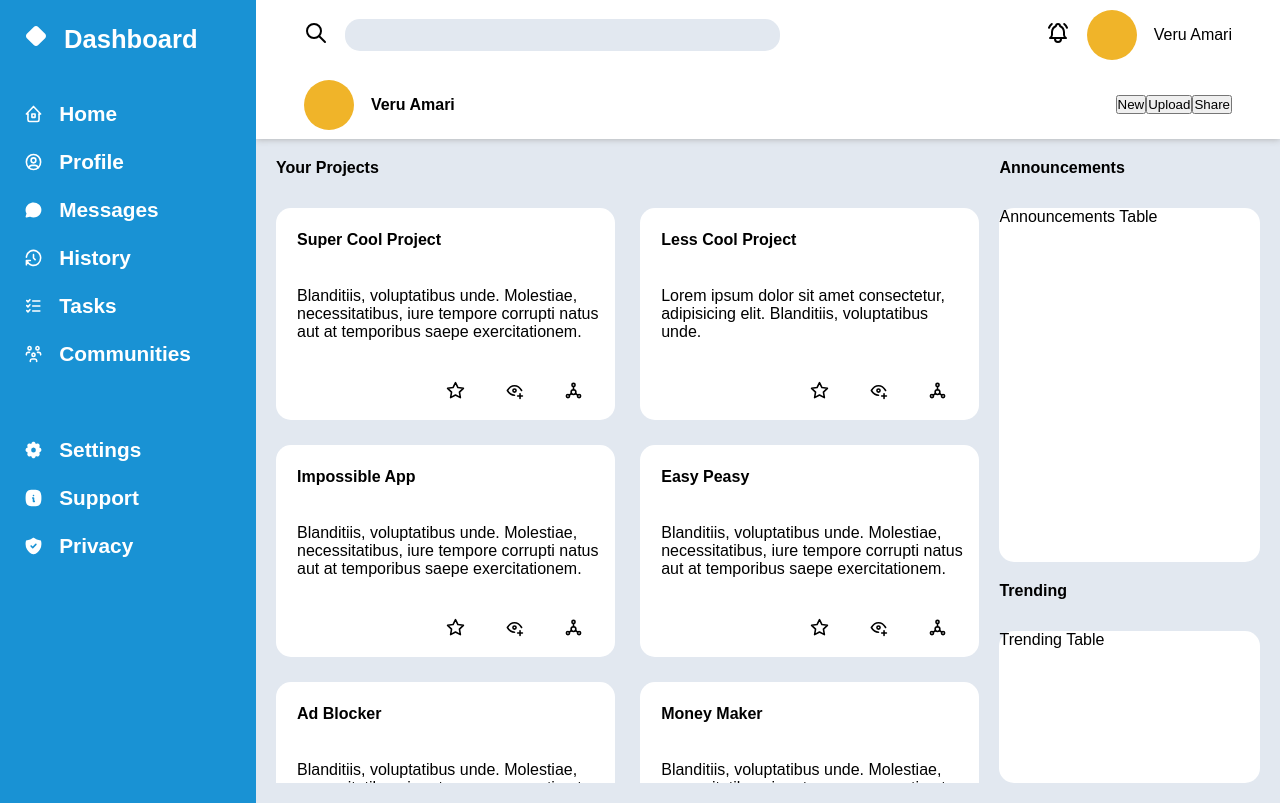
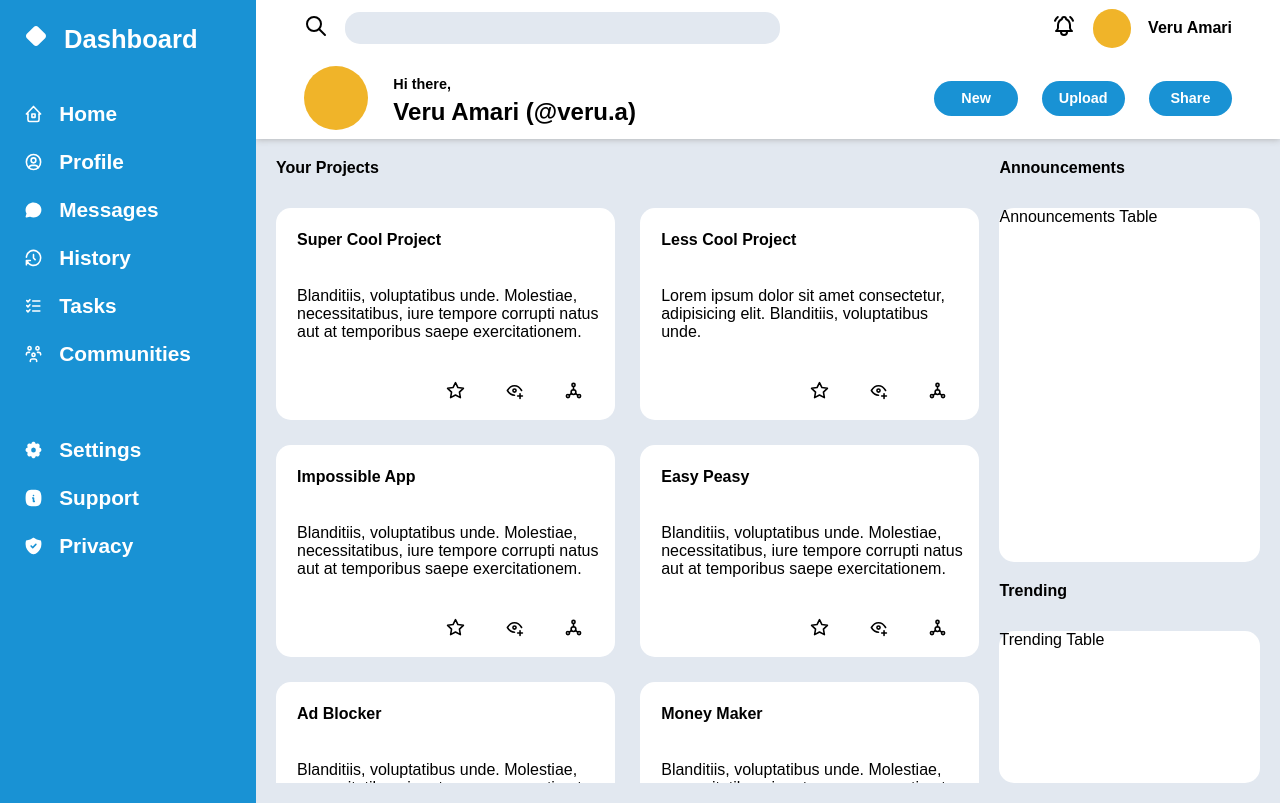
Before and after one commit to VeruAmari/admin-dashboard, a plain HTML site: page index.html in a window 1280 px wide. Drawn offline with Linux system fonts and the light colour scheme.

Commit message:
Apply styling to action buttons

```diff
--- a/index.html
+++ b/index.html
@@ -35,7 +35,12 @@
       </div>
       <div class="lower">
         <div class="profile-2">
-          <span class="img-2"></span><span class="usrN-2">Veru Amari</span>
+          <span class="img-2">
+          </span>
+          <div class="usrN-2">
+            <span class="usr-greeting-1">Hi there,</span>
+            <span class="usr-greeting-2">Veru Amari (@veru.a)</span>
+          </div>
         </div>
         <div class="action-buttons">
           <button class="button-1">New</button><button class="button-2">Upload</button><button class="button-3">Share</button>
--- a/styles.css
+++ b/styles.css
@@ -69,9 +69,15 @@ body {
 .img-2 {
   border-radius: 100%;
   display: inline-block;
-  width: 50px;
-  height: 50px;
   background-color: var(--highlight-color-1);
+}
+.img-1 {
+  width: 2.4rem;
+  height: 2.4rem;
+}
+.img-2 {
+  width: 4rem;
+  height: 4rem;
 }
 .upper,
 .lower {
@@ -97,8 +103,22 @@ input {
 .profile-1 {
   justify-self: end;
 }
+.button-1,
+.button-2,
+.button-3 {
+  background-color: var(--general-color-1);
+  border: none;
+  border-radius: 20px;
+  width: 5.2rem;
+  height: 2.2rem;
+  font-weight: bolder;
+  font-size: .9rem;
+  color: var(--general-color-3);
+  margin-left: 1.5rem;
+}
 .profile-1,
 .profile-2 {
+  font-weight: bolder;
   display: grid;
   align-items: center;
   gap: 2ex;
@@ -109,6 +129,7 @@ input {
 .profile-2 {
   grid-template: 1fr / auto auto auto ;
   justify-content: start;
+  font-size: 1.5rem;
 }
 
 ul {
@@ -196,9 +217,16 @@ li > a {
 .usrN-1,
 .usrN-2,
 .label {
-  font-weight: bold;
+  font-weight: bolder;
 }
-
+.usrN-2 {
+  display: grid;
+  grid-template: 1fr 1fr / auto;
+  align-items: center;
+}
+.usr-greeting-1 {
+  font-size: .9rem;
+}
 a {
   color: inherit;
   text-decoration: none;
```
